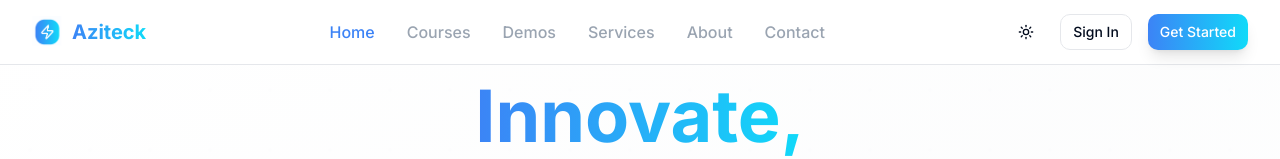
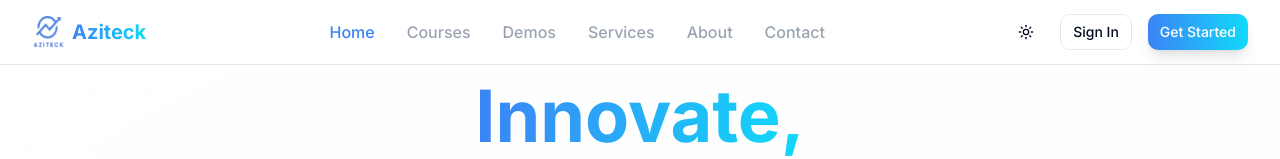
Before and after one commit to nitinat/aziteck-learn-elevate, a React (Vite) app: page / in a window 1280 px wide. Shown: the top 159 px of the page. Built offline with nearby package versions, Linux system fonts and the light colour scheme.

Commit message:
Replace logo with high quality version
Replace the existing logo with the new high-quality Aziteck logo across the application.
-edited src/components/navigation.tsx

```diff
--- a/index.html
+++ b/index.html
@@ -4,7 +4,7 @@
     <meta charset="UTF-8" />
     <meta name="viewport" content="width=device-width, initial-scale=1.0" />
     <title>Aziteck - Innovate, Elevate, Accelerate</title>
-    <link rel="icon" href="/lovable-uploads/d22113df-65c5-4605-8cfa-680327bafd9f.png" type="image/png">
+    <link rel="icon" href="/lovable-uploads/d0487380-9f5d-4ca4-8cf4-4aa4929cb33a.png" type="image/png">
     <meta name="description" content="Transform your career with Aziteck's AI/ML learning platform. Master cutting-edge technology through our proven Learn by Doing approach with real-world projects." />
     <meta name="keywords" content="AI learning, machine learning courses, AI training, ML education, artificial intelligence, learn by doing, AI certification" />
     <meta name="author" content="Aziteck" />
--- a/src/components/navigation.tsx
+++ b/src/components/navigation.tsx
@@ -37,7 +37,7 @@ export function Navigation() {
         {/* Logo */}
         <Link to="/" className="flex items-center space-x-2 group">
           <img
-            src="/lovable-uploads/d22113df-65c5-4605-8cfa-680327bafd9f.png"
+            src="/lovable-uploads/d0487380-9f5d-4ca4-8cf4-4aa4929cb33a.png"
             alt="Aziteck Logo"
             className="w-8 h-8 group-hover:scale-110 transition-transform duration-300"
           />
```
Also changed, not shown: public/lovable-uploads/d0487380-9f5d-4ca4-8cf4-4aa4929cb33a.png (added).
